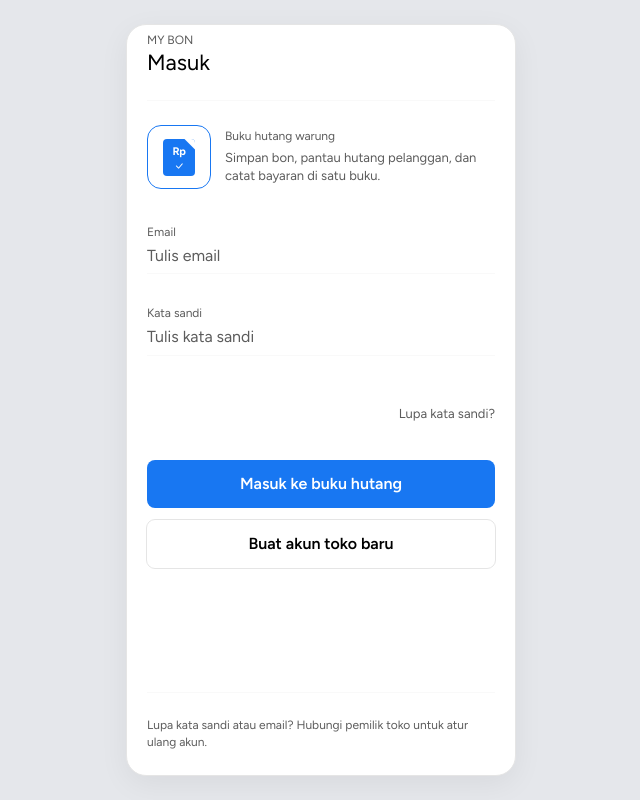
After one commit to mzaedan/MyBon, an ASP.NET Core app: template Views/Auth/Login.cshtml in a window 1280 px wide. The commit adds this page. Shown: the whole page, without its empty margins (319-959 px from the left). Run offline with ASP.NET Core 8, Linux system fonts and the light colour scheme; the template is opened without the code that fills it, so the values that code supplies are empty; style sheets or scripts are compiled from the project's sources.

Commit message:
feat: implement login screen with authentication layout and styles

```diff
--- a/Program.cs
+++ b/Program.cs
@@ -36,6 +36,12 @@ app.UseAuthorization();
 
 app.MapStaticAssets();
 
+// Short alias for the sign-in screen; /Auth/Login stays the canonical route.
+app.MapControllerRoute(
+    name: "login",
+    pattern: "login",
+    defaults: new { controller = "Auth", action = "Login" });
+
 app.MapControllerRoute(
     name: "default",
     pattern: "{controller=Dashboard}/{action=Index}/{id?}")
--- /dev/null
+++ b/Views/Auth/Login.cshtml
@@ -0,0 +1,70 @@
+@{
+    ViewData["Title"] = "Masuk";
+    Layout = "_LayoutAuth";
+}
+
+@* Static slice. The form posts in docs/plans/plan-login.md. *@
+<div class="auth-page">
+    <header class="auth-head">
+        <p class="auth-shop">MY BON</p>
+        <h1 class="auth-title">Masuk</h1>
+    </header>
+
+    <hr class="page-rule" />
+
+    <section class="auth-brand">
+        <div class="auth-mark" aria-hidden="true">
+            <div class="auth-nota">
+                <span class="auth-nota-rp">Rp</span>
+                <i class="bi bi-check-lg auth-nota-check"></i>
+                <span class="auth-nota-fold"></span>
+            </div>
+        </div>
+
+        <div class="auth-brand-text">
+            <p class="auth-tagline">Buku hutang warung</p>
+            <p class="auth-desc">Simpan bon, pantau hutang pelanggan, dan catat bayaran di satu buku.</p>
+        </div>
+    </section>
+
+    <div class="auth-form">
+        <div class="pelanggan-field auth-field">
+            <label class="pelanggan-field-label" for="login-email">Email</label>
+            <input class="pelanggan-field-input"
+                   id="login-email"
+                   name="Email"
+                   type="email"
+                   placeholder="Tulis email"
+                   autocomplete="email" />
+            <hr class="page-rule" />
+        </div>
+
+        <div class="pelanggan-field auth-field">
+            <label class="pelanggan-field-label" for="login-password">Kata sandi</label>
+            <input class="pelanggan-field-input"
+                   id="login-password"
+                   name="Password"
+                   type="password"
+                   placeholder="Tulis kata sandi"
+                   autocomplete="current-password" />
+            <hr class="page-rule" />
+        </div>
+    </div>
+
+    <div class="auth-forgot-row">
+        <button type="button" class="auth-forgot">Lupa kata sandi?</button>
+    </div>
+
+    <div class="auth-actions">
+        <button type="button" class="auth-btn auth-btn-primary">Masuk ke buku hutang</button>
+        <button type="button" class="auth-btn auth-btn-secondary">Buat akun toko baru</button>
+    </div>
+
+    <div class="auth-spacer"></div>
+
+    <hr class="page-rule" />
+
+    <p class="auth-note">
+        Lupa kata sandi atau email? Hubungi pemilik toko untuk atur ulang akun.
+    </p>
+</div>
--- /dev/null
+++ b/Views/Shared/_LayoutAuth.cshtml
@@ -0,0 +1,33 @@
+@{
+    var pageTitle = ViewData["Title"] as string ?? "Masuk";
+}
+<!DOCTYPE html>
+<html lang="id">
+<head>
+    <meta charset="utf-8" />
+    <meta name="viewport" content="width=device-width, initial-scale=1.0, viewport-fit=cover" />
+    <meta name="theme-color" content="#ffffff" />
+    <title>@pageTitle - MyBon</title>
+    <link rel="icon" type="image/x-icon" href="~/favicon.ico" asp-append-version="true" />
+    <link rel="apple-touch-icon" href="~/img/favicon.png" asp-append-version="true" />
+    <link rel="preconnect" href="https://fonts.googleapis.com" />
+    <link rel="preconnect" href="https://fonts.gstatic.com" crossorigin />
+    <link href="https://fonts.googleapis.com/css2?family=Figtree:wght@400;600;700&family=Fraunces:opsz,wght@9..144,600&display=swap" rel="stylesheet" />
+    <link rel="stylesheet" href="~/lib/bootstrap/dist/css/bootstrap.min.css" />
+    <link rel="stylesheet" href="https://cdn.jsdelivr.net/npm/bootstrap-icons@1.11.3/font/bootstrap-icons.min.css" />
+    <link rel="stylesheet" href="~/css/site.css" asp-append-version="true" />
+    <link rel="stylesheet" href="~/MyBon.styles.css" asp-append-version="true" />
+</head>
+<body class="app-body">
+    <div class="app-shell">
+        <main class="auth-main" role="main">
+            @RenderBody()
+        </main>
+    </div>
+
+    <script src="~/lib/jquery/dist/jquery.min.js"></script>
+    <script src="~/lib/bootstrap/dist/js/bootstrap.bundle.min.js"></script>
+    <script src="~/js/site.js" asp-append-version="true"></script>
+    @await RenderSectionAsync("Scripts", required: false)
+</body>
+</html>
--- a/wwwroot/css/site.css
+++ b/wwwroot/css/site.css
@@ -2456,3 +2456,231 @@ a.bon-action--hapus {
   outline: 2px solid var(--text);
   outline-offset: 2px;
 }
+
+/* Masuk (login) */
+
+.auth-main {
+  display: flex;
+  flex: 1 1 auto;
+  flex-direction: column;
+  min-height: 0;
+  padding: 8px 20px calc(24px + var(--safe-bottom));
+  overflow-y: auto;
+  overflow-x: hidden;
+  -webkit-overflow-scrolling: touch;
+}
+
+.auth-page {
+  display: flex;
+  flex: 1 0 auto;
+  flex-direction: column;
+  gap: 24px;
+}
+
+.auth-head {
+  display: flex;
+  flex-direction: column;
+  gap: 2px;
+}
+
+.auth-shop {
+  margin: 0;
+  font-size: 12px;
+  font-weight: 400;
+  line-height: normal;
+  color: var(--muted);
+  white-space: nowrap;
+}
+
+.auth-title {
+  margin: 0;
+  font-size: 22px;
+  font-weight: 400;
+  line-height: normal;
+  color: var(--text);
+  white-space: nowrap;
+}
+
+.auth-brand {
+  display: flex;
+  align-items: center;
+  gap: 14px;
+}
+
+.auth-mark {
+  position: relative;
+  flex-shrink: 0;
+  display: flex;
+  align-items: center;
+  justify-content: center;
+  width: 64px;
+  height: 64px;
+  background: var(--surface);
+  border: 1px solid var(--accent);
+  border-radius: 14px;
+  overflow: hidden;
+}
+
+.auth-nota {
+  position: relative;
+  display: flex;
+  flex-direction: column;
+  align-items: center;
+  gap: 4px;
+  width: 32px;
+  height: 37px;
+  padding-top: 7px;
+  background: var(--accent);
+  border-radius: 4px;
+  overflow: hidden;
+}
+
+.auth-nota-rp {
+  font-size: 11px;
+  font-weight: 700;
+  line-height: 11px;
+  letter-spacing: -0.4px;
+  color: #ffffff;
+}
+
+.auth-nota-check {
+  font-size: 10px;
+  line-height: 1;
+  color: #ffffff;
+}
+
+/* The white corner fold from the export, clipped to the receipt. */
+.auth-nota-fold {
+  position: absolute;
+  top: 0;
+  right: 0;
+  width: 11px;
+  height: 11px;
+  background: #ffffff;
+  clip-path: polygon(0 0, 100% 0, 100% 100%);
+}
+
+.auth-brand-text {
+  flex: 1 1 0;
+  min-width: 0;
+  display: flex;
+  flex-direction: column;
+  gap: 6px;
+}
+
+.auth-tagline {
+  margin: 0;
+  font-size: 12px;
+  font-weight: 400;
+  line-height: normal;
+  color: var(--muted);
+  white-space: nowrap;
+}
+
+.auth-desc {
+  margin: 0;
+  width: 100%;
+  font-size: 13px;
+  line-height: 18px;
+  font-weight: 400;
+  color: var(--muted);
+}
+
+.auth-form {
+  display: flex;
+  flex-direction: column;
+  gap: 8px;
+}
+
+.auth-field:focus-within .page-rule {
+  background: var(--text);
+}
+
+.auth-forgot-row {
+  display: flex;
+  justify-content: flex-end;
+}
+
+.auth-forgot {
+  display: inline-flex;
+  align-items: center;
+  min-height: 44px;
+  margin: 0 -4px 0 0;
+  padding: 0 4px;
+  border: 0;
+  background: transparent;
+  color: var(--muted);
+  font-family: var(--font);
+  font-size: 13px;
+  font-weight: 400;
+  line-height: normal;
+  cursor: pointer;
+}
+
+.auth-forgot:active {
+  opacity: 0.9;
+}
+
+.auth-forgot:focus-visible {
+  outline: 2px solid var(--text);
+  outline-offset: 2px;
+  border-radius: 4px;
+}
+
+.auth-actions {
+  display: flex;
+  flex-direction: column;
+  gap: 12px;
+}
+
+.auth-btn {
+  display: inline-flex;
+  align-items: center;
+  justify-content: center;
+  width: 100%;
+  height: 48px;
+  min-height: 48px;
+  padding: 14px 16px;
+  border: 0;
+  border-radius: 8px;
+  font-family: var(--font);
+  font-size: 16px;
+  font-weight: 600;
+  line-height: normal;
+  text-align: center;
+  cursor: pointer;
+}
+
+.auth-btn:active {
+  opacity: 0.9;
+}
+
+.auth-btn:focus-visible {
+  outline: 2px solid var(--text);
+  outline-offset: 2px;
+}
+
+.auth-btn-primary {
+  background: var(--accent);
+  color: #ffffff;
+}
+
+.auth-btn-secondary {
+  background: var(--surface);
+  color: var(--text);
+  outline: 1px solid var(--border);
+  outline-offset: -0.5px;
+}
+
+.auth-spacer {
+  flex: 1 1 auto;
+  min-height: 24px;
+}
+
+.auth-note {
+  margin: 0;
+  font-size: 12px;
+  line-height: 17px;
+  font-weight: 400;
+  color: var(--muted);
+}
```
Also changed, not shown: Controllers/AuthController.cs (added, +16 -0 lines), docs/plans/plan-login-slicing.md (added, +74 -0 lines), docs/plans/plan-login.md (added, +224 -0 lines), wwwroot/img/app_icon_64.png (added).
